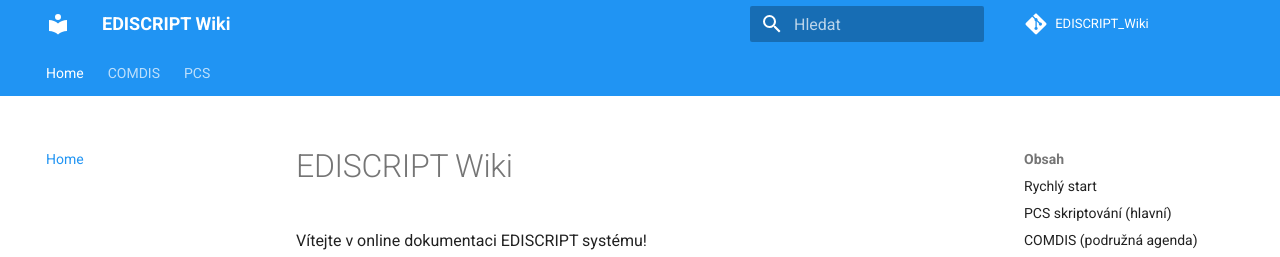
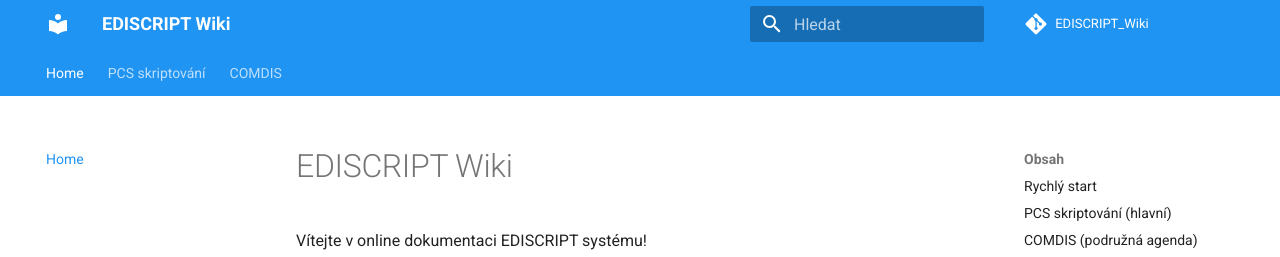
Before and after one commit to lubman2/EDISCRIPT_Wiki, an MkDocs documentation site: the page built from docs/index.md, in a window 1280 px wide and 900 px high. Shown: the top 257 px of the window. Built offline with MkDocs 1.6.1 and Material for MkDocs 9.7.7, drawn with Linux system fonts in a browser that asks for light colours; comment, search, counter and statistics services are not loaded.

Commit message:
upravit pořadí menu: PCS skriptování před COMDIS

```diff
--- a/mkdocs.yml
+++ b/mkdocs.yml
@@ -28,11 +28,11 @@ markdown_extensions:
 
 nav:
   - Home: index.md
+  - PCS skriptování:
+    - Syntax guide: PCS/PCS_SYNTAX_GUIDE.md
+    - Operace - referenční průvodce: PCS/PCS_OPERACE_REFERENCNI_PRUVODCE.md
   - COMDIS:
     - Kompletní průvodce: COMDIS/COMDIS_KOMPLETNI_PRUVODCE.md
     - Vizuální přehled: COMDIS/COMDIS_VIZUALNI_PREHLED.md
     - Modelování dokumentů: COMDIS/COMDIS_E2X_MODELCH_DOKUMENTACE.md
     - XML schéma: COMDIS/COMDIS_XML_SCHEMAT.md
-  - PCS:
-    - Syntax guide: PCS/PCS_SYNTAX_GUIDE.md
-    - Operace - referenční průvodce: PCS/PCS_OPERACE_REFERENCNI_PRUVODCE.md
```
